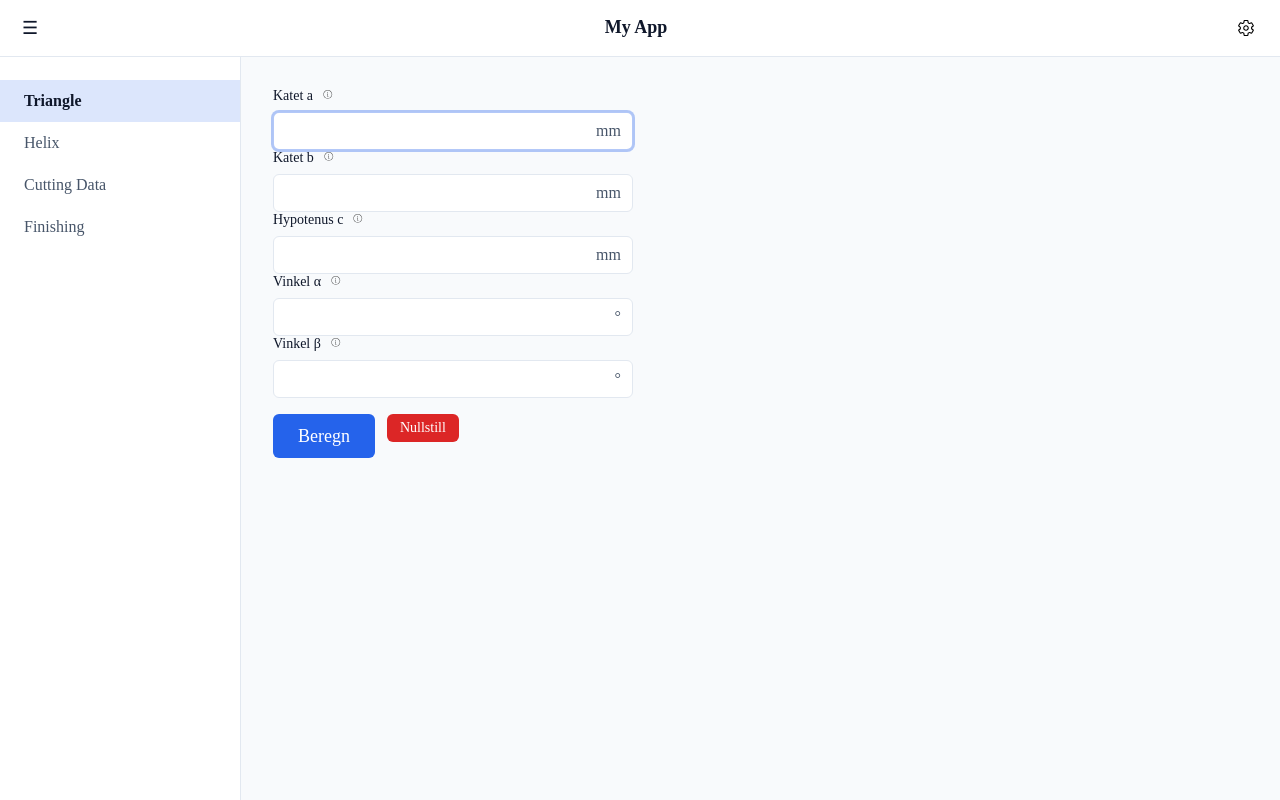
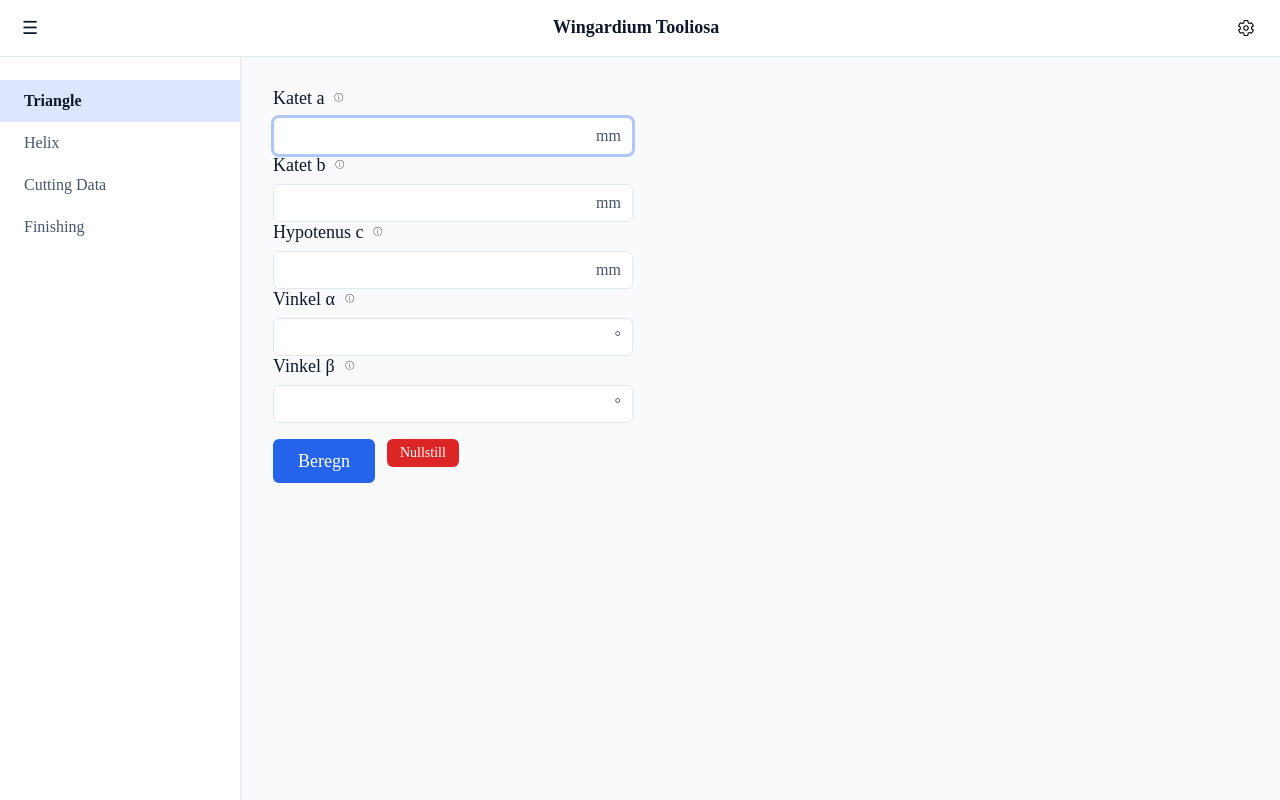
Before and after one commit to sarahoensi/cnc-machining-system, a React (Vite) app: page /triangle in a window 1280 px wide. Built offline with nearby package versions, Linux system fonts and the light colour scheme.

Commit message:
riktige trekantløsninger

```diff
--- a/src/app/shell/Topbar.tsx
+++ b/src/app/shell/Topbar.tsx
@@ -24,7 +24,8 @@ export function Topbar({ toggleSidebar }: Props) {
       </div>
 
       <div className="topbar-center">
-        <h1 className="topbar-title">My App</h1>
+        <h1 className="topbar-title">Wingardium Tooliosa
+        </h1>
       </div>
 
       <div className="topbar-right">
--- a/src/features/right_triangle/TrianglePage.tsx
+++ b/src/features/right_triangle/TrianglePage.tsx
@@ -26,11 +26,14 @@ import { CalculateButton, ResetButton } from "@shared/ui/components/primitives/B
 
 const validSets = [
   ["a", "b"],
-    ["a", "alpha"],
-    ["a", "beta"],
-    ["b", "beta"],
-    ["c", "alpha"],
-    ["c", "beta"],
+  ["a", "alpha"],
+  ["a", "beta"],
+  ["b", "beta"],
+  ["b", "alpha"],
+  ["c", "alpha"],
+  ["c", "beta"],
+  ["c", "a"],
+  ["c", "b"]
 ] as const;
 
 const pairs = [
--- a/src/styles/tokens/semantic.css
+++ b/src/styles/tokens/semantic.css
@@ -172,7 +172,7 @@
 ===================================================== */
 
   --form-text-size: var(--font-size-md);
-  --form-label-size: var(--font-size-sm);
+  --form-label-size: var(--font-size-lg);
   --form-caption-size: var(--font-size-xs);
 
 
```
